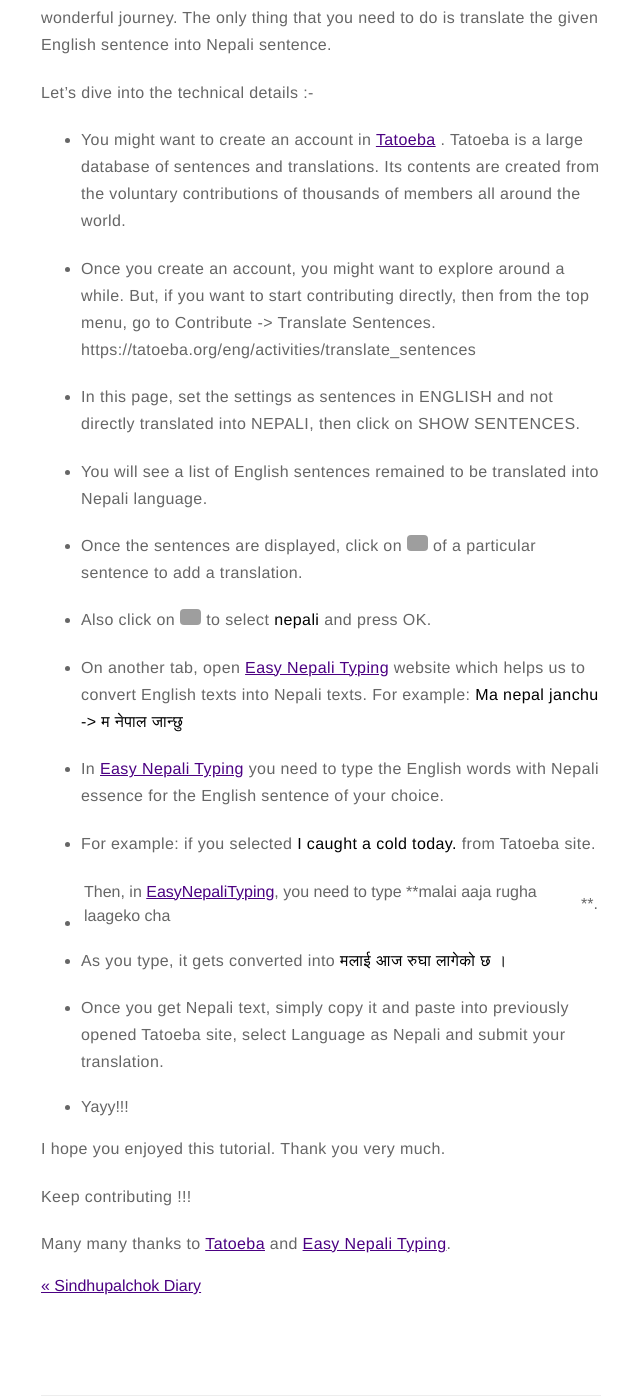
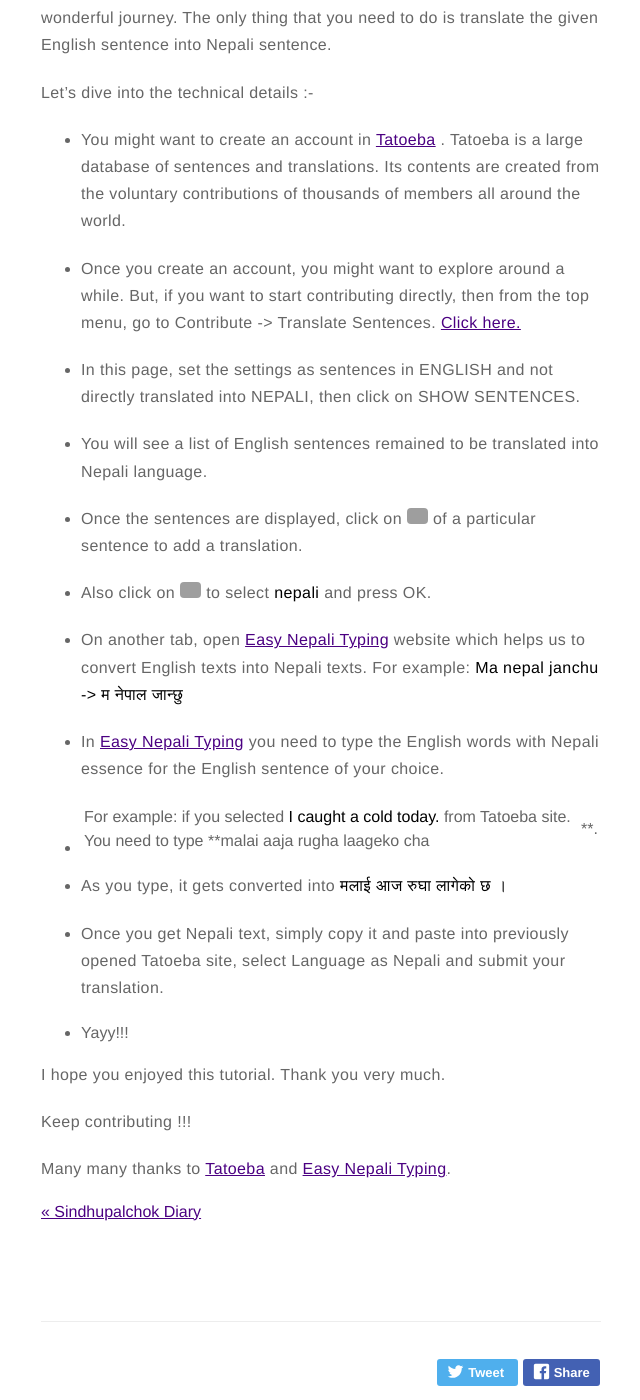
Before and after one commit to oya163/oya163.github.io, a Jekyll site: the page built from _posts/2018-10-16-how-to-contribute-to-nepali-nlp.markdown, in a window 1280 px wide and 1400 px high, scrolled down 560 px. Shown: the whole window, without its empty margins (319-959 px from the left). Built offline with Jekyll 4.4.1, drawn with Linux system fonts in a browser that asks for light colours; comment, search, counter and statistics services are not loaded; grey boxes are pictures that could not be loaded.

Commit message:
Changed links and alignment

```diff
--- a/_posts/2018-10-16-how-to-contribute-to-nepali-nlp.markdown
+++ b/_posts/2018-10-16-how-to-contribute-to-nepali-nlp.markdown
@@ -21,7 +21,7 @@
 Let's dive into the technical details :-
 * You might want to create an account in [Tatoeba] [1] . Tatoeba is a large database of sentences and translations. Its contents are created from the voluntary contributions of thousands of members all around the world.
 
-* Once you create an account, you might want to explore around a while. But, if you want to start contributing directly, then from the top menu, go to Contribute -> Translate Sentences. https://tatoeba.org/eng/activities/translate_sentences
+* Once you create an account, you might want to explore around a while. But, if you want to start contributing directly, then from the top menu, go to Contribute -> Translate Sentences. [Click here.] [3]
 
 * In this page, set the settings as sentences in ENGLISH and not directly translated into NEPALI, then click on SHOW SENTENCES.
 
@@ -39,9 +39,7 @@
 
 * In [Easy Nepali Typing] [2] you need to type the English words with Nepali essence for the English sentence of your choice.
 
-* For example: if you selected **I caught a cold today.** from Tatoeba site.
-
-* Then, in [EasyNepaliTyping] [2], you need to type **malai aaja rugha laageko cha |**.
+* For example: if you selected **I caught a cold today.** from Tatoeba site. You need to type **malai aaja rugha laageko cha |**.
 
 * As you type, it gets converted into **मलाई आज रुघा लागेको छ ।**
 
```
Also changed, not shown: other parts of _posts/2018-10-16-how-to-contribute-to-nepali-nlp.markdown (+1 -0 lines).
